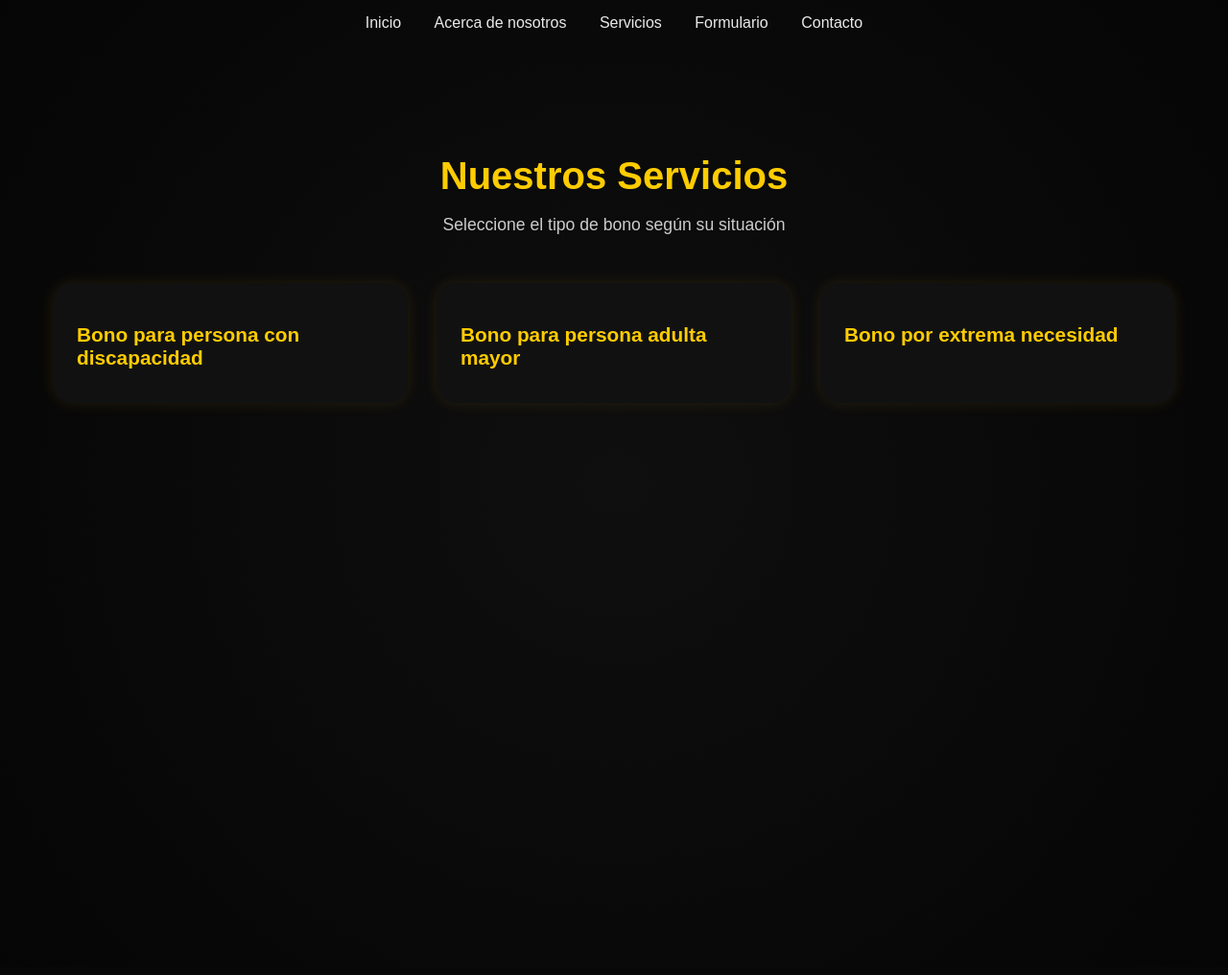
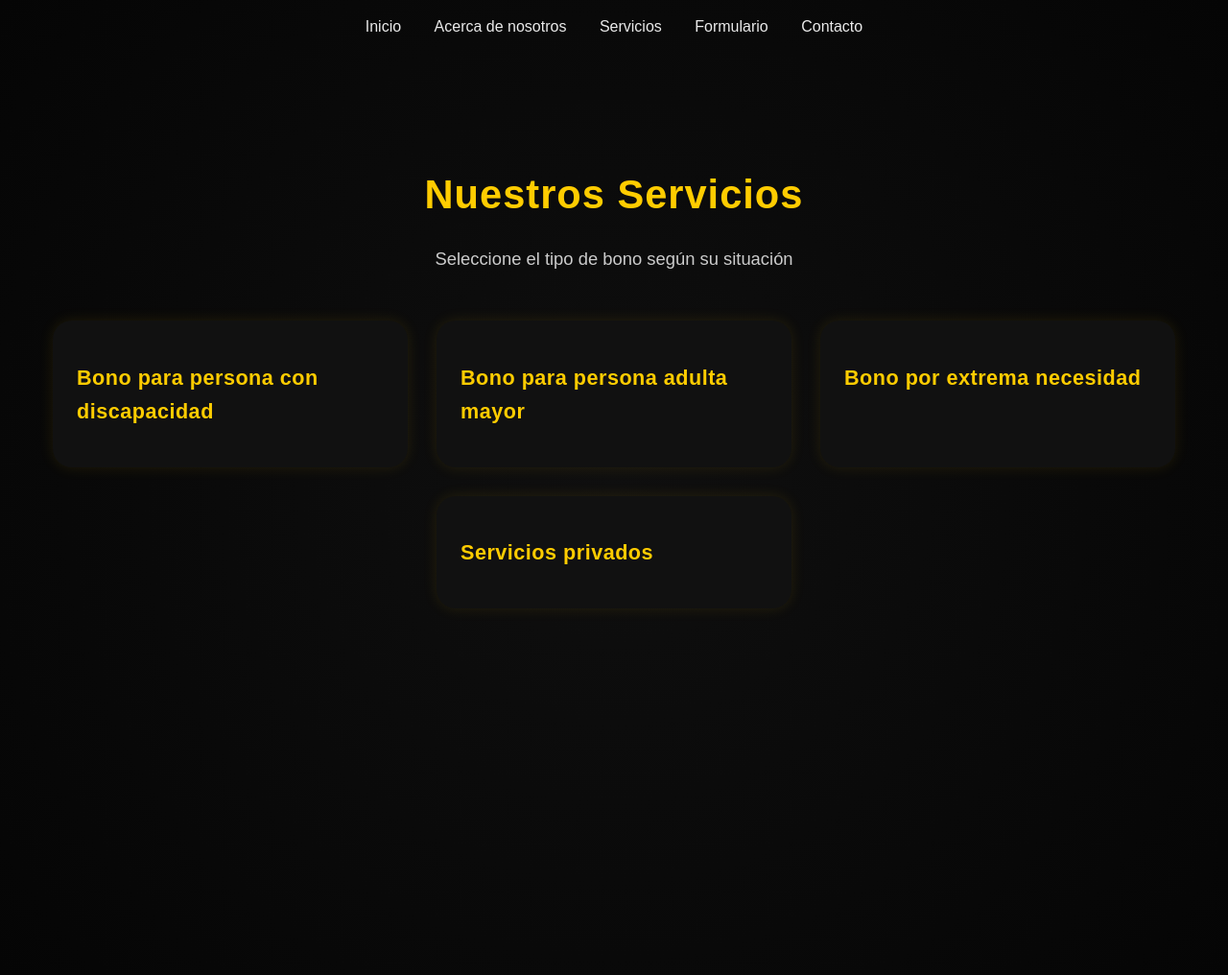
Before and after one commit to Shazan69-blip/p-gina-web, a Flask app: page /servicios in a window 1280 px wide. Shown: the whole page at 96% size. Before the commit the page ends 424 px from the top, so only its background shows below. Run offline with Flask 3, Linux system fonts and the light colour scheme.

Commit message:
Actualizo servicios.html y color de servicios.css

```diff
--- a/static/color de servicios.css
+++ b/static/color de servicios.css
@@ -6,6 +6,7 @@ body {
   background: radial-gradient(circle at center, #0f0f0f 0%, #050505 100%);
   color: #f1f1f1;
   overflow-x: hidden;
+  line-height: 1.6;
 }
 
 /* ======= NAVBAR ======= */
@@ -52,13 +53,14 @@ body {
 /* ======= TÍTULOS ======= */
 .servicios h1 {
   color: #ffcc00;
-  font-size: 2.5em;
+  font-size: 2.6em;
   margin-bottom: 10px;
+  letter-spacing: 1px;
 }
 
 .subtitulo {
   color: #cccccc;
-  font-size: 1.1em;
+  font-size: 1.15em;
   margin-bottom: 50px;
 }
 
@@ -74,7 +76,7 @@ body {
 /* ======= TARJETAS DE BONOS ======= */
 .bono {
   background: #111;
-  color: #fff;
+  color: #f1f1f1;
   border-radius: 20px;
   box-shadow: 0 0 15px rgba(255, 204, 0, 0.1);
   width: 320px;
@@ -83,6 +85,7 @@ body {
   transition: all 0.6s ease;
   overflow: hidden;
   position: relative;
+  text-align: left;
 }
 
 .bono:hover {
@@ -92,9 +95,10 @@ body {
 
 .bono h2 {
   color: #ffcc00;
-  font-size: 1.3em;
-  margin-bottom: 10px;
+  font-size: 1.35em;
+  margin-bottom: 15px;
   text-align: left;
+  letter-spacing: 0.5px;
 }
 
 /* ======= CONTENIDO INTERNO ======= */
--- a/templates/servicio.html
+++ b/templates/servicio.html
@@ -5,11 +5,9 @@
   <meta name="viewport" content="width=device-width, initial-scale=1.0">
   <title>Servicios | Grupo Fe</title>
   <link rel="stylesheet" href="{{ url_for('static', filename='color de servicios.css') }}">
-
 </head>
 <body>
   <nav class="navbar">
-    <ul>
     <ul class="nav-links">
       <li><a href="/">Inicio</a></li>
       <li><a href="/acerca" class="active">Acerca de nosotros</a></li>
@@ -17,8 +15,6 @@
       <li><a href="/formulario">Formulario</a></li>
       <li><a href="/contacto">Contacto</a></li>
     </ul>
-    </nav>
-  </header>
   </nav>
 
   <section class="servicios">
@@ -30,24 +26,30 @@
       <div class="bono" onclick="expandirBono(this)">
         <h2>Bono para persona con discapacidad</h2>
         <div class="contenido">
-          <p>Las familias que cuenten con uno o más integrantes con una discapacidad física total y permanente pueden acceder a un bono familiar y medio destinado a la construcción de una vivienda adaptada a sus necesidades. Este beneficio busca garantizar espacios accesibles, seguros y cómodos que mejoren la calidad de vida de las personas con discapacidad.
+          <p>
+            Las familias que cuenten con uno o más integrantes con una discapacidad física total y permanente pueden acceder a un bono familiar y medio destinado a la construcción de una vivienda adaptada a sus necesidades. Este beneficio busca garantizar espacios accesibles, seguros y cómodos que mejoren la calidad de vida de las personas con discapacidad.
+          </p>
+          <p>
+            Para solicitar este bono especial, es necesario obtener un certificado médico emitido por la Comisión Calificadora de la Caja Costarricense del Seguro Social (CCSS). Dicho certificado debe confirmar que la persona presenta una condición física total y permanente.
+          </p>
+          <p>
+            En los casos en que la persona con discapacidad no cuente con una familia que le brinde apoyo y pueda valerse por sí misma, deberá presentar también una certificación del Consejo Nacional de la Persona con Discapacidad (CONAPDIS).
+          </p>
+          <p>
+            Además, la Ley N.º 9821 permite que las familias puedan acceder a un segundo bono cuando, después de haber recibido el primero, algún miembro del hogar desarrolle una discapacidad certificada que haga necesario mejorar, ampliar o adaptar la vivienda. El monto de este segundo subsidio se determina según las necesidades particulares de cada caso y los requisitos establecidos.
+          </p>
+          <p>
+            La condición de discapacidad debe estar certificada por el Servicio de Certificación de la Discapacidad (SECDIS).
+          </p>
 
-Para solicitar este bono especial, es necesario obtener un certificado médico para el bono de vivienda emitido por la Comisión Calificadora de la Caja Costarricense del Seguro Social (CCSS). Dicho certificado debe confirmar que la persona presenta una condición física total y permanente.
-
-En los casos en que la persona con discapacidad no cuente con una familia que le brinde apoyo y pueda valerse por sí misma, deberá presentar también una certificación del Consejo Nacional de la Persona con Discapacidad (CONAPDIS).
-
-Además, la Ley N.° 9821 permite que las familias puedan acceder a un segundo bono cuando, después de haber recibido el primero, algún miembro del hogar desarrolle una discapacidad certificada que haga necesario mejorar, ampliar o adaptar la vivienda.
-El monto de este segundo subsidio se determina según las necesidades particulares de cada caso y los requisitos establecidos.
-
-La condición de discapacidad debe estar certificada por el Servicio de Certificación de la Discapacidad (SECDIS).</p>
           <h3>Requisitos:</h3>
-          <ul>
-            <p>1-Familia con uno o más miembros con impedimento físico total y permanente: para comprobar esta condición, debe solicitarse el certificado médico para el bono de vivienda donde se indique el porcentaje de discapacidad del miembro de la familia..</p>
-            <p>2-No tener casa propia o más de una propiedad: si la familia tiene un lote puede utilizar el bono y medio para construir la vivienda y si tiene una casa, pero requiere de ampliaciones, reparaciones o mejoras puede utilizarlo para este fin. También puede utilizar el bono para compra de lote y construcción o compra de una vivienda existente.</p>
-            <p>3-Tener un ingreso familiar menor a ¢1 907 496, es decir, seis salarios mínimos de un obrero no especializado de la industria de la construcción, el cual es ajustado semestralmente..</p>
-            <p>4-Ser costarricense o tener una situación de residencia legalizada.</p>
-            <p>5-Nota de IMAS donde avala la propuesta técnica de la solución.</p>
-            <p>6-Realizar los trámites en alguna de las entidades autorizadas por el BANHVI y suministrar los documentos solicitados.</p>
+          <ul class="requisitos-lista">
+            <li>Familia con uno o más miembros con impedimento físico total y permanente. Se debe solicitar el certificado médico para el bono de vivienda donde se indique el porcentaje de discapacidad del miembro de la familia.</li>
+            <li>No tener casa propia o más de una propiedad. Si la familia tiene un lote, puede utilizar el bono para construir la vivienda o ampliarla. También puede usarse para comprar lote y construir, o para comprar una vivienda existente.</li>
+            <li>Tener un ingreso familiar menor a ₡1 907 496 (seis salarios mínimos de un obrero no especializado de la industria de la construcción, ajustado semestralmente).</li>
+            <li>Ser costarricense o tener una situación de residencia legalizada.</li>
+            <li>Nota del IMAS que avale la propuesta técnica de la solución habitacional.</li>
+            <li>Realizar los trámites en alguna de las entidades autorizadas por el BANHVI y suministrar los documentos solicitados.</li>
           </ul>
           <button class="volver" onclick="volver(event)">Volver</button>
         </div>
@@ -57,12 +59,14 @@ La condición de discapacidad debe estar certificada por el Servicio de Certific
       <div class="bono" onclick="expandirBono(this)">
         <h2>Bono para persona adulta mayor</h2>
         <div class="contenido">
-          <p>Dirigido a personas adultas mayores en condición de vulnerabilidad o sin ingresos fijos.</p>
+          <p>
+            Este bono está dirigido a personas adultas mayores en condición de vulnerabilidad o sin ingresos fijos, con el objetivo de garantizar un espacio digno y seguro para su bienestar.
+          </p>
           <h3>Requisitos:</h3>
-          <ul>
+          <ul class="requisitos-lista">
             <li>Tener 65 años o más.</li>
-            <li>Cédula de identidad al día.</li>
-            <li>Declaración de ingresos o condición económica.</li>
+            <li>Presentar cédula de identidad vigente.</li>
+            <li>Declaración de ingresos o constancia de situación económica emitida por una autoridad competente.</li>
           </ul>
           <button class="volver" onclick="volver(event)">Volver</button>
         </div>
@@ -72,12 +76,32 @@ La condición de discapacidad debe estar certificada por el Servicio de Certific
       <div class="bono" onclick="expandirBono(this)">
         <h2>Bono por extrema necesidad</h2>
         <div class="contenido">
-          <p>Ayuda económica temporal para familias o individuos en situaciones críticas.</p>
+          <p>
+            Este bono está dirigido a familias o personas en situaciones críticas, tales como pérdida total de vivienda por desastres naturales, condiciones precarias o emergencias habitacionales.
+          </p>
           <h3>Requisitos:</h3>
-          <ul>
-            <li>Estudio socioeconómico aprobado.</li>
-            <li>Cédula de identidad.</li>
-            <li>Informe de trabajador social.</li>
+          <ul class="requisitos-lista">
+            <li>Contar con un estudio socioeconómico aprobado por las entidades correspondientes.</li>
+            <li>Presentar cédula de identidad vigente.</li>
+            <li>Informe elaborado por un trabajador social autorizado.</li>
+          </ul>
+          <button class="volver" onclick="volver(event)">Volver</button>
+        </div>
+      </div>
+
+      <!-- BONO 4 NUEVO -->
+      <div class="bono" onclick="expandirBono(this)">
+        <h2>Servicios privados</h2>
+        <div class="contenido">
+          <p>
+            En Grupo Fe también ofrecemos servicios privados orientados a brindar soluciones personalizadas en el área social, habitacional y de bienestar familiar. Estos servicios están disponibles para quienes deseen obtener asistencia profesional fuera de los programas estatales.
+          </p>
+          <h3>Ejemplos de servicios:</h3>
+          <ul class="requisitos-lista">
+            <li>Asesorías para financiamiento de vivienda privada.</li>
+            <li>Gestión de trámites y documentación.</li>
+            <li>Consultoría técnica y social en proyectos habitacionales.</li>
+            <li>Acompañamiento personalizado durante todo el proceso.</li>
           </ul>
           <button class="volver" onclick="volver(event)">Volver</button>
         </div>
```
Also changed, not shown: other parts of static/color de servicios.css (+18 -15 lines). Lines whose indentation alone changed are shown as unchanged.
